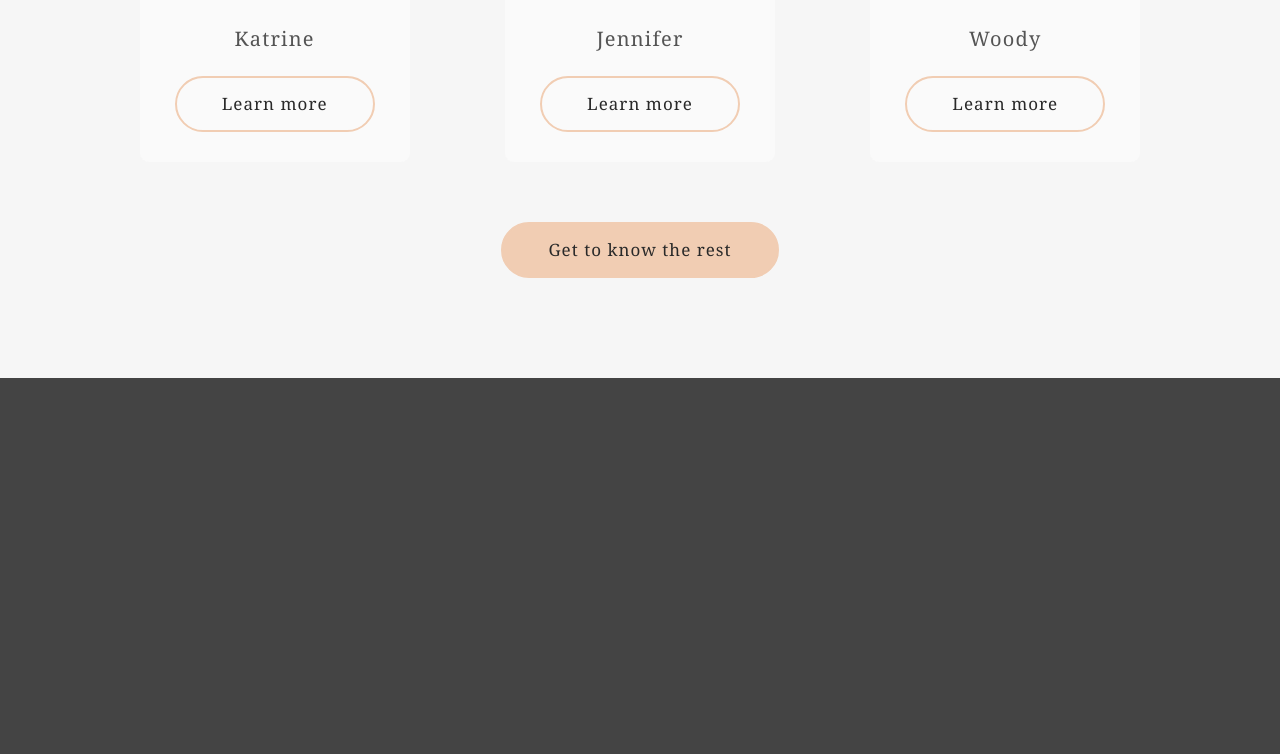
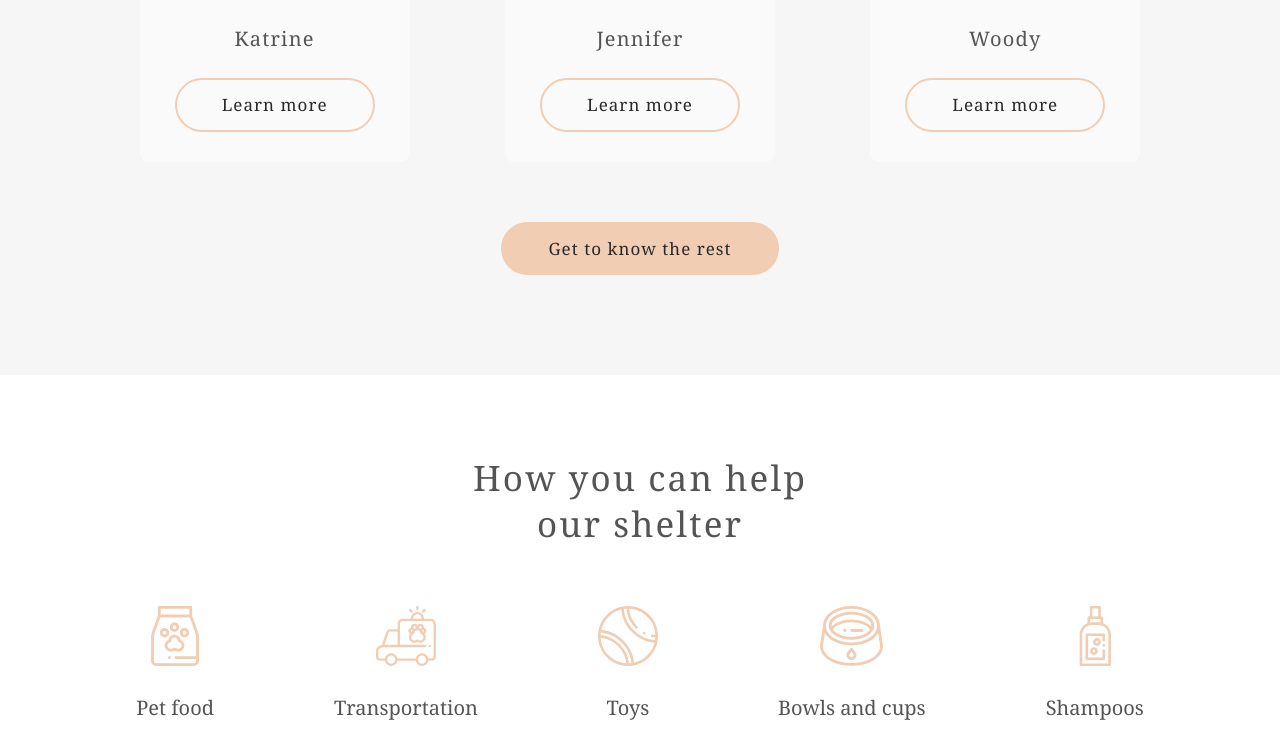
Before and after one commit to svr-by/JSFE2022Q1, a plain HTML site: page shelter/pages/main/index.html in a window 1280 px wide. Shown: the part 2046-2800 px from the top of the page. Before the commit the page ends 2424 px from the top, so only its background shows below. Drawn offline with Linux system fonts and the light colour scheme.

Commit message:
feat: add section help

```diff
--- a/shelter/css/global.css
+++ b/shelter/css/global.css
@@ -79,7 +79,6 @@ body {
     font-style: normal;
     font-weight: 400;
     font-size: 17px;
-    line-height: 130%;
     letter-spacing: 0.06em;
     color: var(--color-dark-3xl);
     background-color: var(--color-primary);
--- a/shelter/pages/main/index.html
+++ b/shelter/pages/main/index.html
@@ -87,6 +87,67 @@
                 </a>
             </div>
         </section>
+        <section id="help" class="section help">
+            <div class="wrapper help__wrapper">
+                <h3 class="section__title title--help">How you can help <br>our shelter</h3>
+                <div class="help__list">
+                    <div class="help__item">
+                        <div class="help__img">
+                            <img src="../../assets/icons/pet_food.svg" alt="Pet food" class="image">
+                        </div>
+                        <h4 class="help__text">Pet food</h4>
+                    </div>
+                    <div class="help__item">
+                        <div class="help__img">
+                            <img src="../../assets/icons/transportation.svg" alt="Transportation" class="image">
+                        </div>
+                        <h4 class="help__text">Transportation</h4>
+                    </div>
+                    <div class="help__item">
+                        <div class="help__img">
+                            <img src="../../assets/icons/toys.svg" alt="Toys" class="image">
+                        </div>
+                        <h4 class="help__text">Toys</h4>
+                    </div>
+                    <div class="help__item">
+                        <div class="help__img">
+                            <img src="../../assets/icons/bowls-and-cups.svg" alt="Bowls and cups" class="image">
+                        </div>
+                        <h4 class="help__text">Bowls and cups</h4>
+                    </div>
+                    <div class="help__item">
+                        <div class="help__img">
+                            <img src="../../assets/icons/shampoos.svg" alt="Shampoos" class="image">
+                        </div>
+                        <h4 class="help__text">Shampoos</h4>
+                    </div>
+                    <div class="help__item">
+                        <div class="help__img">
+                            <img src="../../assets/icons/vitamins.svg" alt="Vitamins" class="image">
+                        </div>
+                        <h4 class="help__text">Vitamins</h4>
+                    </div>
+                    <div class="help__item">
+                        <div class="help__img">
+                            <img src="../../assets/icons/medicines.svg" alt="Medicines" class="image">
+                        </div>
+                        <h4 class="help__text">Medicines</h4>
+                    </div>
+                    <div class="help__item">
+                        <div class="help__img">
+                            <img src="../../assets/icons/collars-or-leashes.svg" alt="Medicines" class="image">
+                        </div>
+                        <h4 class="help__text">Collars / leashes</h4>
+                    </div>
+                    <div class="help__item">
+                        <div class="help__img">
+                            <img src="../../assets/icons/sleeping-area.svg" alt="Sleeping areas" class="image">
+                        </div>
+                        <h4 class="help__text">Sleeping areas</h4>
+                    </div>
+                </div>
+            </div>
+        </section>
     </main>
 </body>
 </html>
--- a/shelter/pages/main/style.css
+++ b/shelter/pages/main/style.css
@@ -209,3 +209,40 @@
     background-position: center;
 }
 /* pets styles end*/
+
+
+/* help styles start*/
+.help {
+    background-color: var(--color-light-xl);
+}
+.help__wrapper {
+    padding-top: 80px;
+    padding-bottom: 100px;
+    text-align: center;
+}
+.title--help {
+    padding-bottom: 60px;
+}
+.help__list {
+    max-width: 1026px;
+    margin: 0 auto;
+    display: flex;
+    justify-content: center;
+    flex-wrap: wrap;
+    column-gap: 120px;
+    row-gap: 55px;
+}
+.help__img {
+    height: 60px;
+    margin-bottom: 30px;
+}
+.help__text {
+    font-family: 'Georgia';
+    font-style: normal;
+    font-weight: 400;
+    font-size: 20px;
+    line-height: 115%;
+    margin: 0;
+    color: var(--color-dark-l);
+}
+/* help styles end*/
```
Also changed, not shown: shelter/assets/icons/bowls-and-cups.svg (added), shelter/assets/icons/collars-or-leashes.svg (added), shelter/assets/icons/medicines.svg (added), shelter/assets/icons/pet_food.svg (added), shelter/assets/icons/shampoos.svg (added), shelter/assets/icons/sleeping-area.svg (added), shelter/assets/icons/toys.svg (added), shelter/assets/icons/transportation.svg (added), shelter/assets/icons/vitamins.svg (added).
